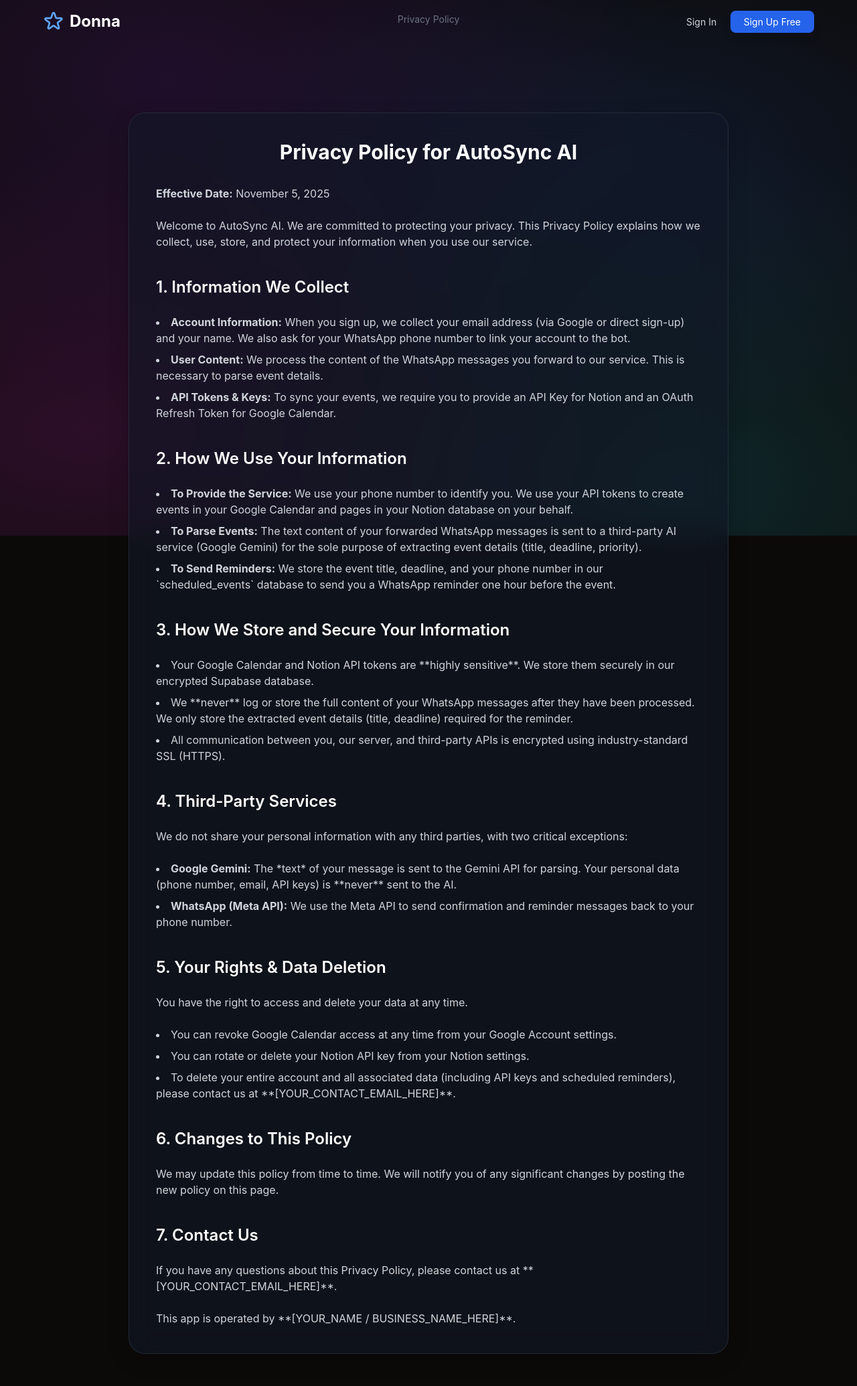
After one commit to BETTlM/Secretary, a Flask app: page /privacy in a window 1280 px wide. The commit adds this page. Shown: the whole page at 67% size. Run offline with Flask 3, Linux system fonts and the light colour scheme; some libraries are stand-ins or nearby versions; some web fonts are replaced.

Commit message:
2025-11-05 16:04:14

```diff
--- a/app.py
+++ b/app.py
@@ -336,6 +336,11 @@ def connect_google_calendar():
     session['google_oauth_state'] = state
     return redirect(authorization_url)
 
+@app.route("/privacy")
+def privacy_policy():
+    """Renders the public privacy policy page."""
+    return render_template("privacy.html")
+
 @app.route("/google-auth-callback-calendar")
 @login_required
 def google_auth_callback_calendar():
--- a/templates/layout.html
+++ b/templates/layout.html
@@ -51,6 +51,11 @@
         }
     </style>
 </head>
+    <footer class="w-full text-center p-4 pb-8">
+        <a href="/privacy" class="text-sm text-gray-500 hover:text-gray-300 transition">
+            Privacy Policy
+        </a>
+    </footer>
 <body class="bg-stone-950 text-gray-200 antialiased">
 
     <nav class="fixed top-0 left-0 right-0 z-50 p-4">
--- /dev/null
+++ b/templates/privacy.html
@@ -0,0 +1,63 @@
+{% extends "layout.html" %}
+{% block title %}Privacy Policy - AutoSync{% endblock %}
+
+{% block content %}
+<div
+    class="w-full max-w-4xl p-8 sm:p-10 glass-card"
+    x-data="{}"
+    x-transition:enter="transition ease-out duration-300 transform"
+    x-transition:enter-start="opacity-0 transform scale-90"
+    x-transition:enter-end="opacity-100 transform scale-100"
+>
+    <h1 class="text-3xl font-bold text-center text-white mb-8">Privacy Policy for AutoSync AI</h1>
+
+    <div class="space-y-6 text-gray-300 text-left">
+        <p><strong>Effective Date:</strong> November 5, 2025</p>
+
+        <p>Welcome to AutoSync AI. We are committed to protecting your privacy. This Privacy Policy explains how we collect, use, store, and protect your information when you use our service.</p>
+
+        <h2 class="text-2xl font-semibold text-white pt-4">1. Information We Collect</h2>
+        <ul class="list-disc list-inside space-y-2">
+            <li><strong>Account Information:</strong> When you sign up, we collect your email address (via Google or direct sign-up) and your name. We also ask for your WhatsApp phone number to link your account to the bot.</li>
+            <li><strong>User Content:</strong> We process the content of the WhatsApp messages you forward to our service. This is necessary to parse event details.</li>
+            <li><strong>API Tokens & Keys:</strong> To sync your events, we require you to provide an API Key for Notion and an OAuth Refresh Token for Google Calendar.</li>
+        </ul>
+
+        <h2 class="text-2xl font-semibold text-white pt-4">2. How We Use Your Information</h2>
+        <ul class="list-disc list-inside space-y-2">
+            <li><strong>To Provide the Service:</strong> We use your phone number to identify you. We use your API tokens to create events in your Google Calendar and pages in your Notion database on your behalf.</li>
+            <li><strong>To Parse Events:</strong> The text content of your forwarded WhatsApp messages is sent to a third-party AI service (Google Gemini) for the sole purpose of extracting event details (title, deadline, priority).</li>
+            <li><strong>To Send Reminders:</strong> We store the event title, deadline, and your phone number in our `scheduled_events` database to send you a WhatsApp reminder one hour before the event.</li>
+        </ul>
+
+        <h2 class="text-2xl font-semibold text-white pt-4">3. How We Store and Secure Your Information</h2>
+        <ul class="list-disc list-inside space-y-2">
+            <li>Your Google Calendar and Notion API tokens are **highly sensitive**. We store them securely in our encrypted Supabase database.</li>
+            <li>We **never** log or store the full content of your WhatsApp messages after they have been processed. We only store the extracted event details (title, deadline) required for the reminder.</li>
+            <li>All communication between you, our server, and third-party APIs is encrypted using industry-standard SSL (HTTPS).</li>
+        </ul>
+
+        <h2 class="text-2xl font-semibold text-white pt-4">4. Third-Party Services</h2>
+        <p>We do not share your personal information with any third parties, with two critical exceptions:</p>
+        <ul class="list-disc list-inside space-y-2">
+            <li><strong>Google Gemini:</strong> The *text* of your message is sent to the Gemini API for parsing. Your personal data (phone number, email, API keys) is **never** sent to the AI.</li>
+            <li><strong>WhatsApp (Meta API):</strong> We use the Meta API to send confirmation and reminder messages back to your phone number.</li>
+        </ul>
+
+        <h2 class="text-2xl font-semibold text-white pt-4">5. Your Rights & Data Deletion</h2>
+        <p>You have the right to access and delete your data at any time.</p>
+        <ul class="list-disc list-inside space-y-2">
+            <li>You can revoke Google Calendar access at any time from your Google Account settings.</li>
+            <li>You can rotate or delete your Notion API key from your Notion settings.</li>
+            <li>To delete your entire account and all associated data (including API keys and scheduled reminders), please contact us at **[YOUR_CONTACT_EMAIL_HERE]**.</li>
+        </ul>
+
+        <h2 class="text-2xl font-semibold text-white pt-4">6. Changes to This Policy</h2>
+        <p>We may update this policy from time to time. We will notify you of any significant changes by posting the new policy on this page.</p>
+
+        <h2 class="text-2xl font-semibold text-white pt-4">7. Contact Us</h2>
+        <p>If you have any questions about this Privacy Policy, please contact us at **[YOUR_CONTACT_EMAIL_HERE]**.</p>
+        <p>This app is operated by **[YOUR_NAME / BUSINESS_NAME_HERE]**.</p>
+    </div>
+</div>
+{% endblock %}
```
